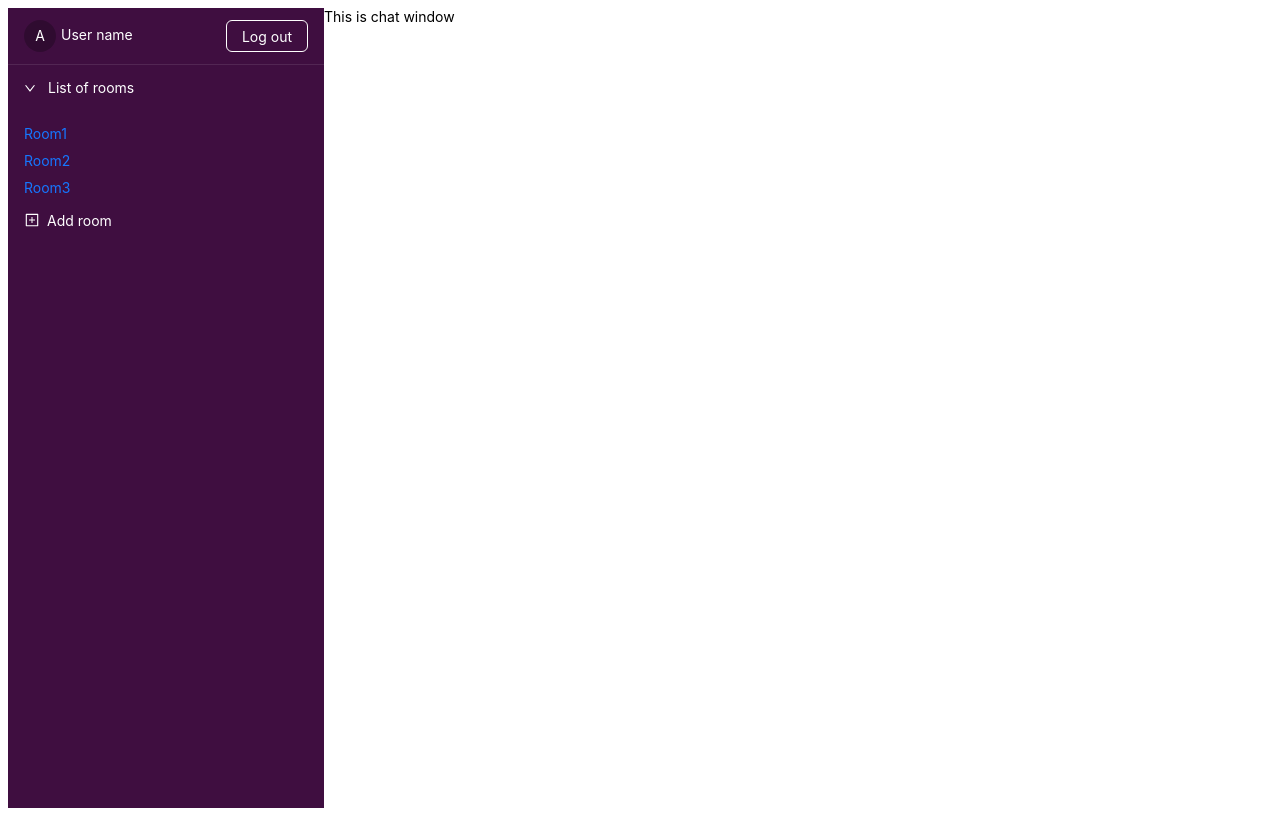
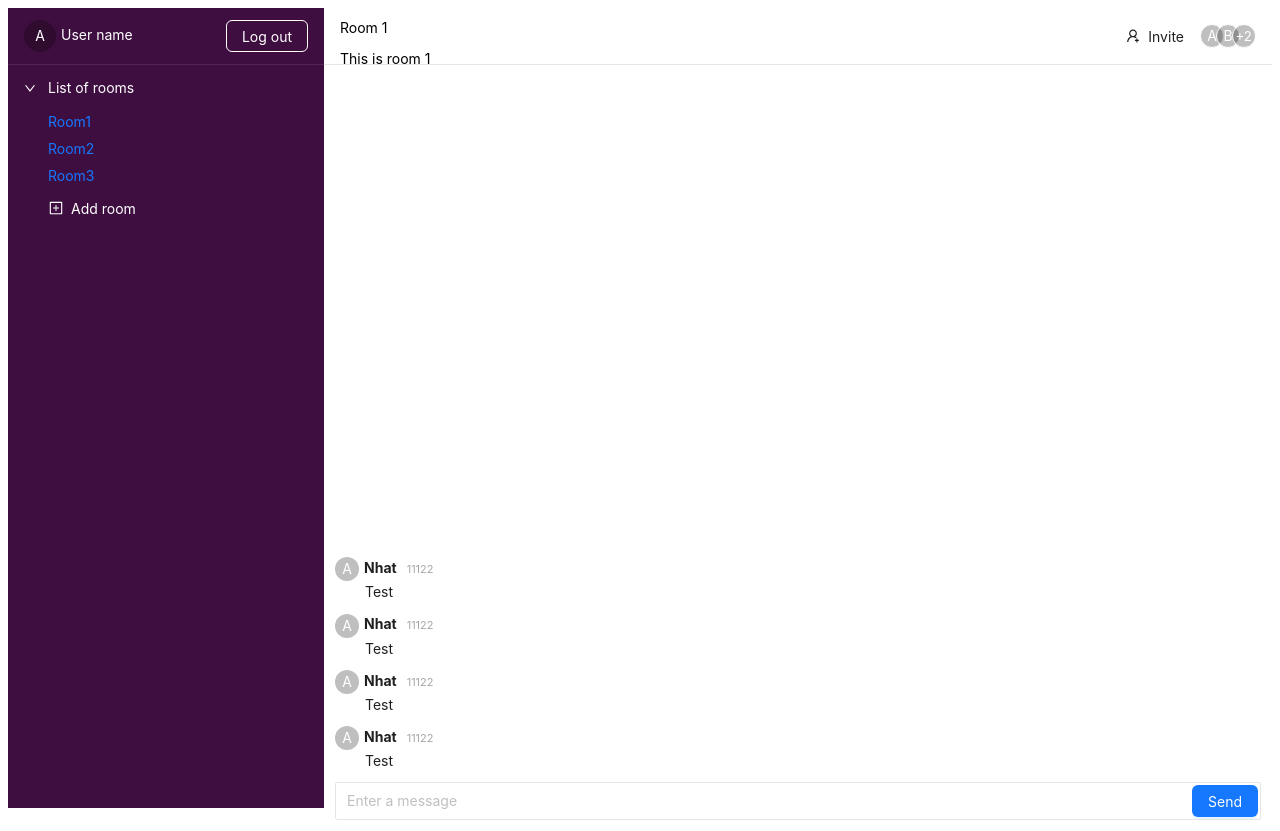
Before and after one commit to NhatBlue123/Chat-Real-Time, a React (Vite) app in the folder Chat Real-Time/ChatReal-Time/: page / in a window 1280 px wide. Built offline with nearby package versions, Linux system fonts and the light colour scheme; no server answers; sample sign-in values are in the browser's storage.

Commit message:
update styled chatroom

```diff
--- a/Chat Real-Time/ChatReal-Time/src/components/ChatRoom/ChatWindow.jsx
+++ b/Chat Real-Time/ChatReal-Time/src/components/ChatRoom/ChatWindow.jsx
@@ -1,7 +1,133 @@
-import React from 'react'
+import React from "react";
+import styled from "styled-components";
+import { UserAddOutlined } from "@ant-design/icons";
+import { Avatar, Button, Tooltip, Form, Input } from "antd";
+import Message from "./Message.jsx";
+const HeaderStyled = styled.div`
+  display: flex;
+  justify-content: space-between;
+  height: 56px;
+  padding: 0 16px;
+  align-items: center;
+  border-bottom: 1px solid rgb(230, 230, 230);
 
+  .header {
+    &__info {
+      display: flex;
+      flex-direction: column;
+      justify-content: center;
+    }
+
+    &__title {
+      margin: 0;
+      font-weight: bold;
+    }
+
+    &__description {
+      font-size: 12px;
+      margin-bottom: 10px;
+    }
+  }
+`;
+
+const WrapperStyled = styled.div`
+  height: 100vh;
+`;
+
+const ContentStyled = styled.div`
+  height: calc(100% - 56px);
+  display: flex;
+  flex-direction: column;
+  padding: 11px;
+  justify-content: flex-end;
+`;
+
+const FormStyled = styled(Form)`
+display: flex;
+justify-content: space-between;
+align-items: center;
+padding: 2px 2px 2px 0;
+border: 1px solid rgb(230, 230, 230);
+border-radius: 2px;
+
+.ant-form-item {
+  flex: 1;
+  margin-bottom: 0;
+}
+`;
+
+const ButtonGroupStyled = styled.div`
+  display: flex;
+  align-items: center;
+`;
+
+const MessageListStyles = styled.div`
+  max-height: 100%;
+  overflow-y: auto;
+`;
 export default function ChatWindow() {
   return (
-    <div>This is chat window</div>
-  )
+    <WrapperStyled>
+      <HeaderStyled>
+        <div className="header_info">
+          <p className="header_title">Room 1</p>
+          <span className="header_description">This is room 1</span>
+        </div>
+        <ButtonGroupStyled>
+          <Button icon={<UserAddOutlined />} type="text">
+            Invite
+          </Button>
+          <Avatar.Group size="small" maxCount={2}>
+            <Tooltip title="A">
+              <Avatar>A</Avatar>
+            </Tooltip>
+            <Tooltip title="A">
+              <Avatar>B</Avatar>
+            </Tooltip>
+            <Tooltip title="A">
+              <Avatar>C</Avatar>
+            </Tooltip>
+            <Tooltip title="A">
+              <Avatar>D</Avatar>
+            </Tooltip>
+          </Avatar.Group>
+        </ButtonGroupStyled>
+      </HeaderStyled>
+      <ContentStyled>
+        <MessageListStyles>
+          <Message
+            text="Test"
+            photoURL={null}
+            displayName="Nhat"
+            createAt={11122}
+          ></Message>
+          <Message
+            text="Test"
+            photoURL={null}
+            displayName="Nhat"
+            createAt={11122}
+          ></Message>
+          <Message
+            text="Test"
+            photoURL={null}
+            displayName="Nhat"
+            createAt={11122}
+          ></Message>
+          <Message
+            text="Test"
+            photoURL={null}
+            displayName="Nhat"
+            createAt={11122}
+          ></Message>
+
+        </MessageListStyles>
+        <FormStyled>
+          <Form.Item>
+            <Input placeholder="Enter a message" bordered={false} autoComplete="off" />
+          </Form.Item>
+          <Button type="primary">Send</Button>
+        </FormStyled>
+      </ContentStyled>
+    </WrapperStyled>
+  );
 }
--- a/Chat Real-Time/ChatReal-Time/src/components/ChatRoom/ListRoom.jsx
+++ b/Chat Real-Time/ChatReal-Time/src/components/ChatRoom/ListRoom.jsx
@@ -5,14 +5,17 @@
 const {Panel} = Collapse;
 
 const PanelStyled = styled(Panel)`
-  &&&{
-    .ant-collapse-header, p{
+   &&& {
+    .ant-collapse-header,
+    p {
       color: white;
     }
-    .ant.collapse-content-box{
+
+    .ant-collapse-content-box {
       padding: 0 40px;
     }
-    .add-room{
+
+    .add-room {
       color: white;
       padding: 0;
     }
--- /dev/null
+++ b/Chat Real-Time/ChatReal-Time/src/components/ChatRoom/Message.jsx
@@ -0,0 +1,36 @@
+import { Avatar, Typography } from 'antd'
+import React from 'react'
+import styled from 'styled-components'
+const WrapperStyled = styled.div`
+   margin-bottom: 10px;
+
+  .author {
+    margin-left: 5px;
+    font-weight: bold;
+  }
+
+  .date {
+    margin-left: 10px;
+    font-size: 11px;
+    color: #a7a7a7;
+  }
+
+  .content {
+    margin-left: 30px;
+  }
+`;
+
+export default function Message({text,displayName,createAt,photoURL}) {
+  return (
+    <WrapperStyled>
+        <div>
+            <Avatar size="small" src={photoURL}>A</Avatar>
+            <Typography.Text className='author'>{displayName}</Typography.Text>
+            <Typography.Text className='date'>{createAt}</Typography.Text>
+        </div>
+        <div>
+            <Typography.Text className='content'>{text}</Typography.Text>
+        </div>
+    </WrapperStyled>
+  )
+}
--- a/Chat Real-Time/ChatReal-Time/src/components/ChatRoom/Sidebar.jsx
+++ b/Chat Real-Time/ChatReal-Time/src/components/ChatRoom/Sidebar.jsx
@@ -5,7 +5,7 @@
 import styled from 'styled-components'
 
 const SidebarStyled = styled.div`
-  background: #3f0e40;
+   background: #3f0e40;
   color: white;
   height: 100vh;
 `;
--- a/Chat Real-Time/ChatReal-Time/src/components/ChatRoom/UserInfor.jsx
+++ b/Chat Real-Time/ChatReal-Time/src/components/ChatRoom/UserInfor.jsx
@@ -6,9 +6,9 @@
   display: flex;
   justify-content: space-between;
   padding: 12px 16px;
-  border-bottom: 1px solid rgba(82,38,83);
+  border-bottom: 1px solid rgba(82, 38, 83);
 
-  .username{
+  .username {
     color: white;
     margin-left: 5px;
   }
```
